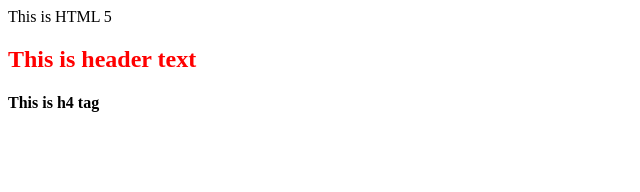
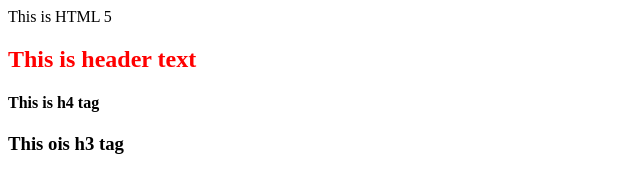
Before and after one commit to duuurjoy49/github-class, a plain HTML site: page index.html in a window 1280 px wide. Shown: the whole page, without its empty margins (0-640 px from the left). Drawn offline with Linux system fonts and the light colour scheme.

Commit message:
Added h3 tag

```diff
--- a/index.html
+++ b/index.html
@@ -11,5 +11,6 @@
     This is HTML 5
     <h2>This is header text</h2>
     <h4>This is h4 tag</h4>
+    <h3>This ois h3 tag</h3>
 </body>
 </html>
```
